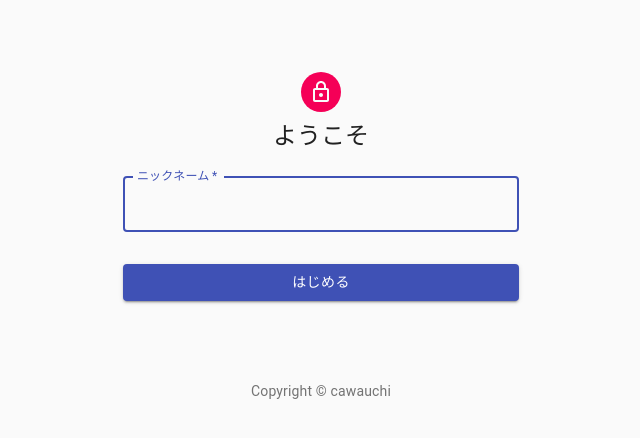
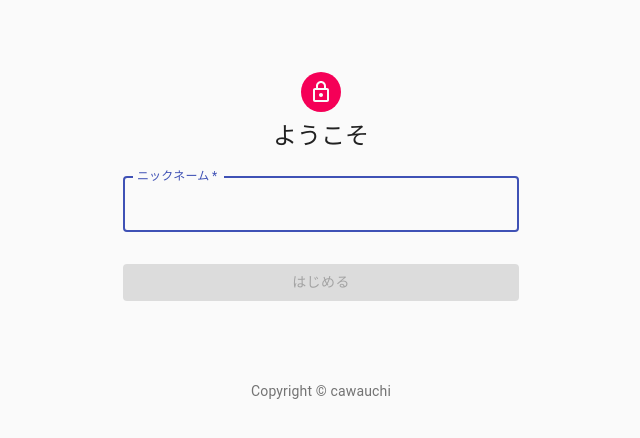
Before and after one commit to cawauchi6204/idobatakaigi-react-chat-app, a React (Create React App) app: page / in a window 1280 px wide. Shown: the top 438 px of the page, without its empty margins (319-959 px from the left). Built offline with nearby package versions, Linux system fonts and the light colour scheme.

Commit message:
setName by clicking button

```diff
--- a/src/components/SignIn.js
+++ b/src/components/SignIn.js
@@ -1,12 +1,9 @@
-import React from 'react';
+import React, { useState, useEffect } from 'react';
 import Avatar from '@material-ui/core/Avatar';
 import Button from '@material-ui/core/Button';
 import CssBaseline from '@material-ui/core/CssBaseline';
 import TextField from '@material-ui/core/TextField';
-import FormControlLabel from '@material-ui/core/FormControlLabel';
-import Checkbox from '@material-ui/core/Checkbox';
 import Link from '@material-ui/core/Link';
-import Grid from '@material-ui/core/Grid';
 import Box from '@material-ui/core/Box';
 import LockOutlinedIcon from '@material-ui/icons/LockOutlined';
 import Typography from '@material-ui/core/Typography';
@@ -51,6 +48,14 @@
 
 export default function SignIn({ setName }) {
   const classes = useStyles();
+  const [disabled, setDisabled] = useState(true)
+  const [string, setString] = useState('')
+  console.log(string)
+
+  useEffect(() => {
+    const disabled = string === ''
+    setDisabled(disabled)
+  }, [string])
 
   return (
     <Container component="main" maxWidth="xs">
@@ -72,6 +77,7 @@
             label="ニックネーム"
             name="name"
             autoFocus
+            onChange={(e) => { setString(e.target.value) }}
           />
           <Button
             type="submit"
@@ -79,6 +85,7 @@
             variant="contained"
             color="primary"
             className={classes.submit}
+            disabled={disabled}
           >
             はじめる
           </Button>
```
